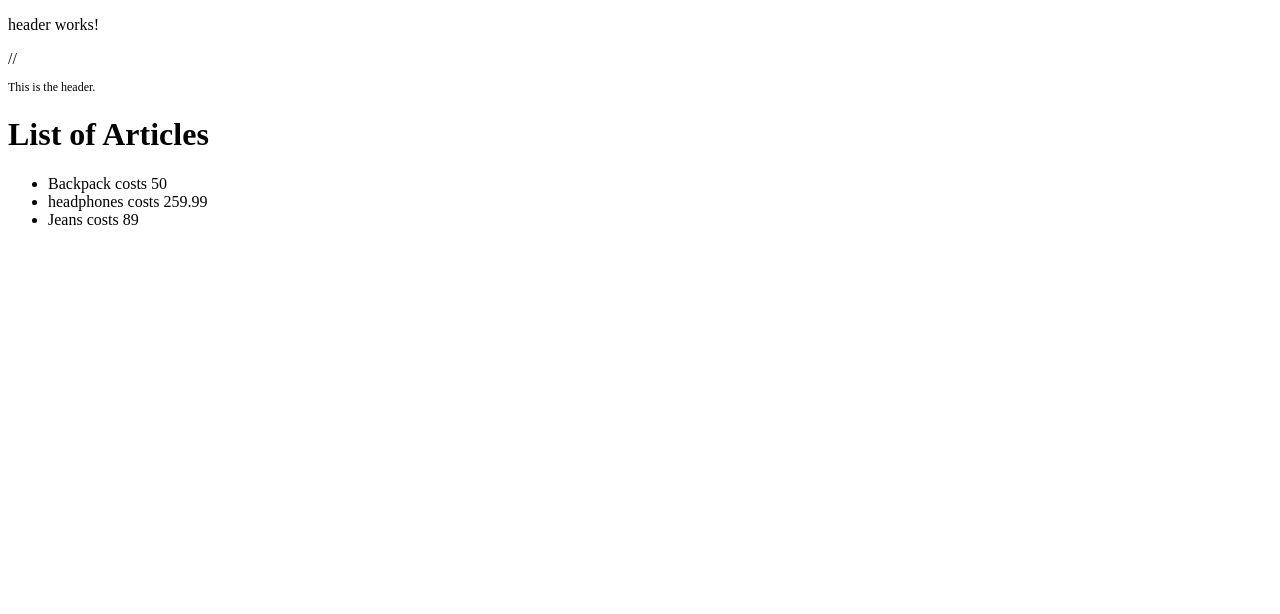
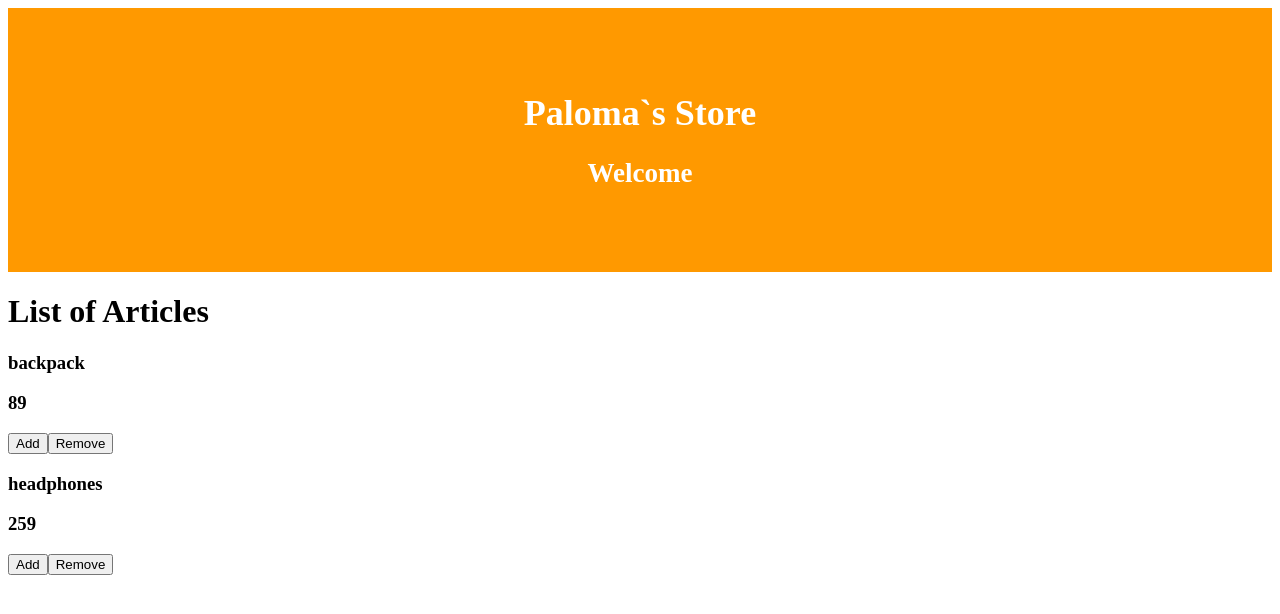
Before and after one commit to Paloma-commits/Mystore, an Angular app in the folder myStore/: page / in a window 1280 px wide. Shown: the top 614 px of the page. Built offline with nearby package versions, Linux system fonts and the light colour scheme.

Commit message:
First input and button added

```diff
--- a/myStore/src/app/components/product-item/product-item.component.html
+++ b/myStore/src/app/components/product-item/product-item.component.html
@@ -1,5 +1,4 @@
-<ul>
-    <li *ngFor="let item of itemList">
-        {{ item.name }} costs {{ item.price }}
-    </li>
-</ul>
+<h3>{{ item.name }}</h3>
+<h3>{{ item.price }}</h3>
+<button (click)="add()">Add</button>
+<button (click)="remove()">Remove</button>
--- a/myStore/src/app/components/product-item/product-item.component.ts
+++ b/myStore/src/app/components/product-item/product-item.component.ts
@@ -1,4 +1,4 @@
-import { Component, OnInit } from '@angular/core';
+import { Component, Input, OnInit, EventEmitter } from '@angular/core';
 import { Item } from '../data';
 
 @Component({
@@ -8,25 +8,29 @@ import { Item } from '../data';
 })
 export class ProductItemComponent implements OnInit {
 
-  itemList: Item[] = [];
+  @Input() item: Item;
 
-  constructor() { }
+  quantity: number = 0;
+
+  constructor() {
+
+    //initialize constructor in order to input the item from parent
+    this.item = {
+      name: '',
+      price: 0
+    }
+  }
 
   ngOnInit(): void {
-    this.itemList = [
-      {
-        name: 'Backpack',
-        price: 50
-      },
-      {
-        name: 'headphones',
-        price: 259.99
-      },
-      {
-        name: 'Jeans',
-        price: 89
-      }
-    ]
+
+  }
+
+  add(): void {
+    this.quantity += 1
+  }
+
+  remove(): void {
+    this.quantity -= 1
   }
 
 }
--- a/myStore/src/app/components/product-list/product-list.component.html
+++ b/myStore/src/app/components/product-list/product-list.component.html
@@ -1,3 +1,3 @@
 <h1>List of Articles</h1>
 
-<app-product-item></app-product-item>
+<app-product-item *ngFor= "let item of items" [item] = "item" ></app-product-item>
--- a/myStore/src/app/components/product-list/product-list.component.ts
+++ b/myStore/src/app/components/product-list/product-list.component.ts
@@ -1,5 +1,6 @@
 import { Component, OnInit, Input } from '@angular/core';
 import { ProductItemComponent } from '../product-item/product-item.component';
+import { Item } from '../data';
 
 @Component({
   selector: 'app-product-list',
@@ -8,12 +9,23 @@ import { ProductItemComponent } from '../product-item/product-item.component';
 })
 export class ProductListComponent implements OnInit {
 
-  //@Input() product;
+  items: Item[] = [{ name: '', price: 0}];
 
 
   constructor() { }
 
   ngOnInit(): void {
+
+    this.items = [
+      {
+        name: 'backpack',
+        price: 89
+      },
+      {
+        name: 'headphones',
+        price: 259
+      }
+    ]
   }
 
 
--- a/myStore/src/app/layout/header/header.component.css
+++ b/myStore/src/app/layout/header/header.component.css
@@ -1,8 +1,9 @@
 .header {
     text-align: center;
-    background: #33B5E5;
+    background: #FF9900;
     color: #fff;
-    padding: 12px;
+    padding: 60px;
+    font-size: large;
 }
 
 a {
--- a/myStore/src/app/layout/header/header.component.html
+++ b/myStore/src/app/layout/header/header.component.html
@@ -1,2 +1,4 @@
-<p>header works!</p>
-//<p [ngStyle]="{'font-size': title === 'Header' ? '48px' : '12px' }">This is the header.</p>
+<div class="header">
+    <h1>{{ title }}</h1>
+    <h2>{{ subtitle }} </h2>
+</div>
```
Also changed, not shown: myStore/src/app/components/product-item/product-item.component.css (indentation only).
